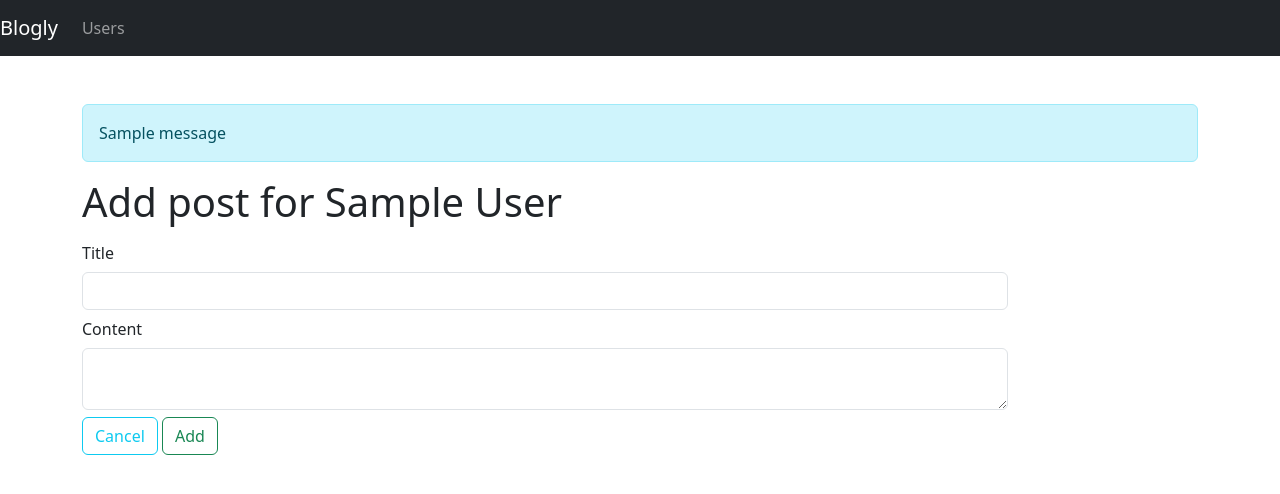
After one commit to DNS1196/Blogly_Project, a Flask app: page /users/1/posts/new in a window 1280 px wide. The commit adds this page. Shown: the top 494 px of the page. Run offline with Flask 3, Linux system fonts and the light colour scheme; tables that the repository leaves empty hold one stand-in row (values such as "Sample post"); one stand-in notice (Sample message) is shown; some libraries are stand-ins or nearby versions.

Commit message:
Part 2 functions added

```diff
--- a/app.py
+++ b/app.py
@@ -1,8 +1,8 @@
 """Blogly application."""
 
-from flask import Flask,  request, render_template,  redirect
+from flask import Flask,  request, render_template,  redirect, flash
 from flask_debugtoolbar import DebugToolbarExtension
-from models import db, connect_db, User
+from models import db, connect_db, User, Post
 
 app = Flask(__name__)
 
@@ -21,7 +21,14 @@ default_image_url = 'https://tinyurl.com/pr94wycc'
 
 @app.route('/')
 def home():
-    return redirect('/users')
+    posts = Post.query.order_by(Post.created_at.desc()).limit(5).all()
+    return render_template('home.html', posts=posts)
+
+@app.errorhandler(404)
+def page_not_found(e):
+    """Show 404 NOT FOUND page."""
+
+    return render_template('404.html'), 404
 
 @app.route('/users')
 def users():
@@ -43,7 +50,7 @@ def handle_add_user():
 
     db.session.add(new_user)
     db.session.commit()
-
+    flash(f"User {new_user.full_name} added.")
     return redirect('/users')
 
 @app.route('/users/<int:user_id>')
@@ -65,7 +72,7 @@ def handle_user_detail_edit(user_id):
 
     db.session.add(user)
     db.session.commit()
-
+    flash(f"User {user.full_name} edited.")
     return redirect('/users')
 
 @app.route('/users/<int:user_id>/delete', methods=["POST"])
@@ -74,5 +81,53 @@ def delete_user(user_id):
 
     db.session.delete(user)
     db.session.commit()
+    flash(f"User {user.full_name} deleted")
+    return redirect('/users')
 
-    return redirect('/users')
+#############################################################
+
+@app.route('/users/<int:user_id>/posts/new', methods=["GET"])
+def add_post_form(user_id):
+    user = User.query.get_or_404(user_id)
+    return render_template('post_form.html', user=user)
+
+@app.route('/users/<int:user_id>/posts/new', methods=["POST"])
+def handle_post_form(user_id):
+    user = User.query.get_or_404(user_id)
+    new_post= Post(title=request.form['title'],
+                   content= request.form['content'],
+                   user= user)
+    db.session.add(new_post)
+    db.session.commit()
+    flash(f"New post '{new_post.title}' added")
+    return redirect(f'/users/{user.id}')
+
+@app.route('/posts/<int:post_id>')
+def post_details(post_id):
+    post= Post.query.get_or_404(post_id)
+    return render_template('post_details.html', post=post)
+
+@app.route('/posts/<int:post_id>/edit', methods=["GET"])
+def post_details_edit(post_id):
+    post= Post.query.get_or_404(post_id)
+    return render_template('post_edit.html', post = post)
+
+@app.route('/posts/<int:post_id>/edit', methods=["POST"])
+def handle_post_detail_edit(post_id):
+    post= Post.query.get_or_404(post_id)
+    post.title = request.form['title']
+    post.content = request.form['content']
+
+    db.session.add(post)
+    db.session.commit()
+    flash(f"Post '{post.title}' edited")
+    return redirect(f'/users/{post.user_id}')
+
+@app.route('/posts/<int:post_id>/delete', methods=["POST"])
+def delete_post(post_id):
+    post= Post.query.get_or_404(post_id)
+
+    db.session.delete(post)
+    db.session.commit()
+    flash(f"Post '{post.title}' deleted")
+    return redirect(f'/users/{post.user_id}')
--- a/models.py
+++ b/models.py
@@ -1,5 +1,5 @@
 """Models for Blogly."""
-
+import datetime
 from flask_sqlalchemy import SQLAlchemy
 
 db = SQLAlchemy()
@@ -9,6 +9,7 @@ default_image_url = 'https://tinyurl.com/pr94wycc'
 
 
 class User(db.Model):
+    """Users"""
     __tablename__ = 'users'
 
     id = db.Column(db.Integer,
@@ -17,11 +18,29 @@ class User(db.Model):
     first_name = db.Column(db.Text, nullable=False)
     last_name = db.Column(db.Text, nullable=False)
     image_url = db.Column(db.Text,nullable=False, default= default_image_url)
+    posts = db.relationship('Post', backref="user", cascade= 'all, delete-orphan')
 
     @property
     def full_name(self):
         return f'{self.first_name} {self.last_name}'
 
+class Post(db.Model):
+    """Blog posts"""
+    __tablename__ = 'posts'
+
+    id = db.Column(db.Integer,
+                   primary_key = True,
+                   autoincrement = True)
+    title = db.Column(db.Text, nullable = False)
+    content = db.Column(db.Text, nullable = False)
+    created_at = db.Column(db.DateTime, nullable =False,
+                           default = datetime.datetime.now)
+    user_id = db.Column(db.Integer, db.ForeignKey('users.id'), nullable = False)
+
+    @property
+    def friendly_date(self):
+        return self.created_at.strftime("%B %d, %Y at %I:%M %p")
+
 
 def connect_db(app):
     db.app = app
--- a/templates/base.html
+++ b/templates/base.html
@@ -10,7 +10,18 @@
 </head>
 
 <body>
+    <nav class="navbar navbar-expand-lg navbar-dark bg-dark">
+        <a class="navbar-brand" href="/">Blogly</a>
+        <ul class="navbar-nav">
+            <li class="nav-item"><a class="nav-link" href="/users">Users</a></li>
+        </ul>
+
+    </nav>
     <div class="container mt-5">
+        {% for msg in get_flashed_messages() %}
+        <div class="alert alert-info">{{msg}}</div>
+        {%endfor%}
+
         {% block content%}
         {% endblock %}
     </div>
--- /dev/null
+++ b/templates/post_form.html
@@ -0,0 +1,34 @@
+{% extends 'base.html' %}
+{% block title%}New post{%endblock%}
+
+{% block content %}
+
+<h1>Add post for {{ user.full_name }}</h1>
+
+
+<form method="POST">
+
+    <div class="form-group row">
+        <label for="title" class="col-form-label ">Title</label>
+        <div class="col-sm-10">
+            <input type="text" class="form-control" id="title" name="title" required>
+        </div>
+    </div>
+
+    <div class="form-group row">
+        <label for="content" class="col-form-label">Content</label>
+        <div class="col-sm-10">
+            <textarea class="form-control" id="content" name="content" required></textarea>
+        </div>
+    </div>
+
+    <div class="form-group row">
+        <div class="col-form-label">
+            <a href="/users/{{ user.id }}" class="btn btn-outline-info">Cancel</a>
+            <button type="submit" class="btn btn-outline-success">Add</button>
+        </div>
+    </div>
+
+</form>
+
+{%endblock%}
```
Also changed, not shown: templates/404.html (added, +13 -0 lines), templates/home.html (added, +19 -0 lines), templates/post_details.html (added, +21 -0 lines), templates/post_edit.html (added, +33 -0 lines), templates/user_details.html (+10 -0 lines), test_app.py (+44 -17 lines).
